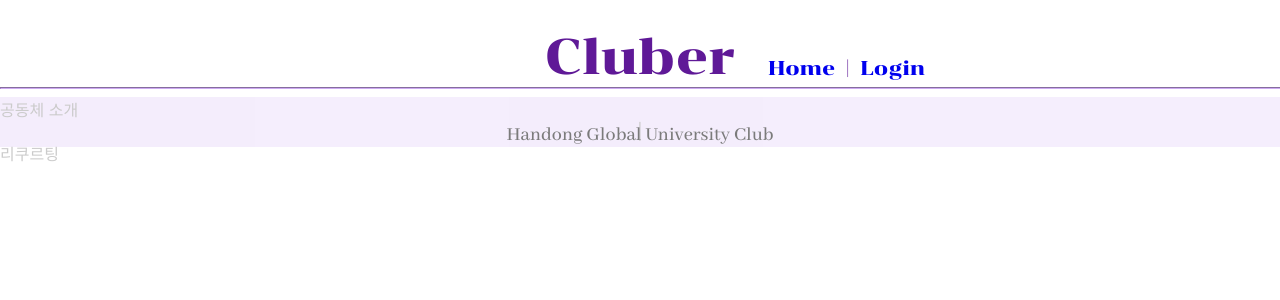
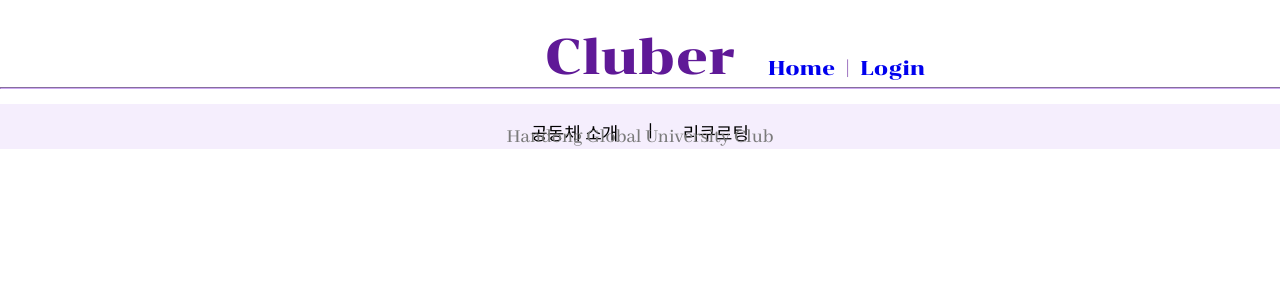
Before and after one commit to minzziPark/Cluber, a React (Create React App) app in the folder cluber/: page / in a window 1280 px wide. Shown: the top 300 px of the page. Built offline with nearby package versions, Linux system fonts and the light colour scheme.

Commit message:
css added

```diff
--- a/cluber/src/Fonts/Font.css
+++ b/cluber/src/Fonts/Font.css
@@ -11,3 +11,10 @@
   font-weight: 100;
   src: url("./AbhayaLibre-Medium.woff") format("woff");
 }
+
+@font-face {
+  font-family: "Roboto-Regular";
+  font-style: normal;
+  font-weight: 100;
+  src: url("./Roboto-Regular.woff") format("woff");
+}
--- a/cluber/src/css/Header.module.css
+++ b/cluber/src/css/Header.module.css
@@ -18,6 +18,7 @@
   width: 2400px;
   text-align: center;
   margin-top: 20px;
+  margin-bottom: 15px;
 }
 
 .home_rog {
@@ -37,15 +38,23 @@
   text-decoration-line: none;
 }
 
-.menu {
-  background-color: #cda9f2;
-  opacity: 0.2;
-  height: 50px;
+.detail_menu {
+  color: #000000;
+  opacity: 1;
+  text-decoration-line: none;
+  padding: 15px;
+  font-size: 18px;
+  font-family: "Roboto-Regular";
+}
+
+.nav_menu {
+  display: flex;
+  height: 45px;
+  background-color: rgba(205, 169, 242, 0.2);
   width: 100%;
 }
 
-.detail_menu {
-  text-align: center;
-  color: #000000;
-  text-decoration-line: none;
+.menu {
+  margin: 0 auto;
+  display: flex;
 }
```
Also changed, not shown: cluber/src/Fonts/Roboto-Regular.woff (added).
